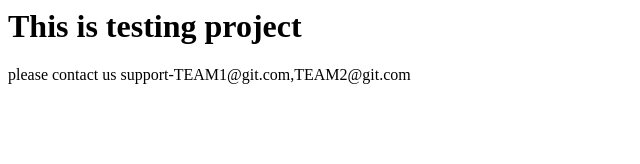
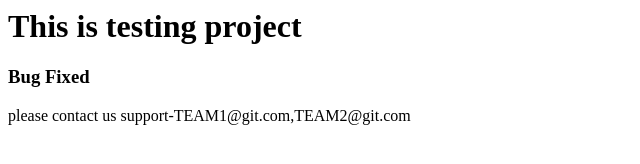
Before and after one commit to kothavamsi/testing, a plain HTML site: page index.html in a window 1280 px wide. Shown: the whole page, without its empty margins (0-640 px from the left). Drawn offline with Linux system fonts and the light colour scheme.

Commit message:
bug fixed

```diff
--- a/index.html
+++ b/index.html
@@ -3,5 +3,7 @@
 <title>Git Testing</title>
 <body>
 <h1> This is testing project </h1>
+<h3> Bug Fixed </h3>
 <footer>please contact us support-TEAM1@git.com,TEAM2@git.com</footer>
+
 </body>
```
